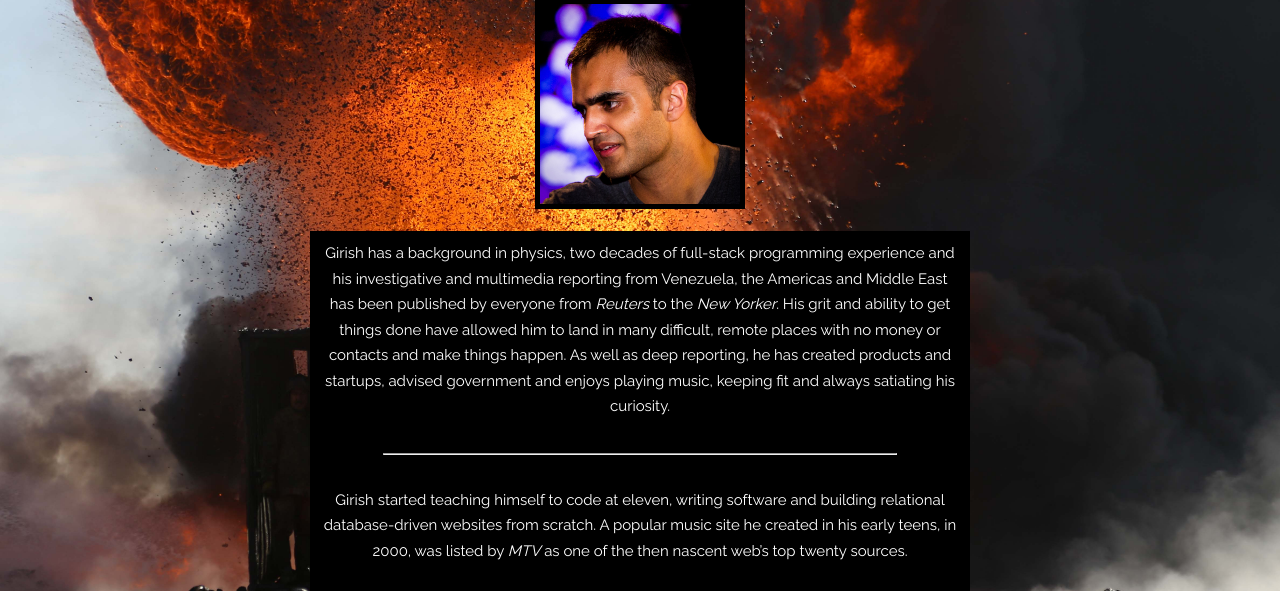
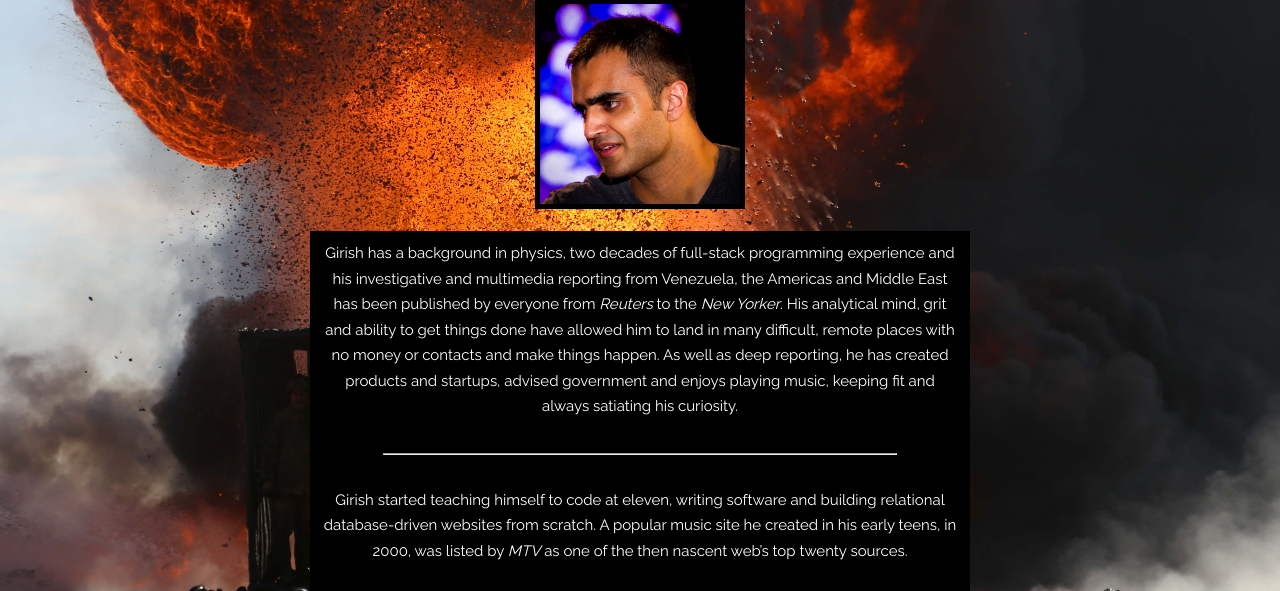
Before and after one commit to jammastergirish/girishgupta.com, a PHP site: page /main.php in a window 1280 px wide. Shown: the part 149-740 px from the top of the page. Run offline with PHP 8.4, Linux system fonts and the light colour scheme; some libraries are stand-ins or nearby versions.

Commit message:
Edits text

```diff
--- a/main.php
+++ b/main.php
@@ -163,7 +163,7 @@ function AddToMailingList(email){
 
     <div class="text">
 
-      Girish has a background in physics, two decades of full-stack programming experience and his investigative and multimedia reporting from Venezuela, the Americas and Middle East has been published by everyone from <i>Reuters</i> to the <i>New Yorker</i>. His grit and ability to get things done have allowed him to land in many difficult, remote places with no money or contacts and make things happen. As well as deep reporting, he has created products and startups, advised government and enjoys playing music, keeping fit and always satiating his curiosity.
+      Girish has a background in physics, two decades of full-stack programming experience and his investigative and multimedia reporting from Venezuela, the Americas and Middle East has been published by everyone from <i>Reuters</i> to the <i>New Yorker</i>. His analytical mind, grit and ability to get things done have allowed him to land in many difficult, remote places with no money or contacts and make things happen. As well as deep reporting, he has created products and startups, advised government and enjoys playing music, keeping fit and always satiating his curiosity.
       <br><br>
       <hr width=80%>
       <br>
```
